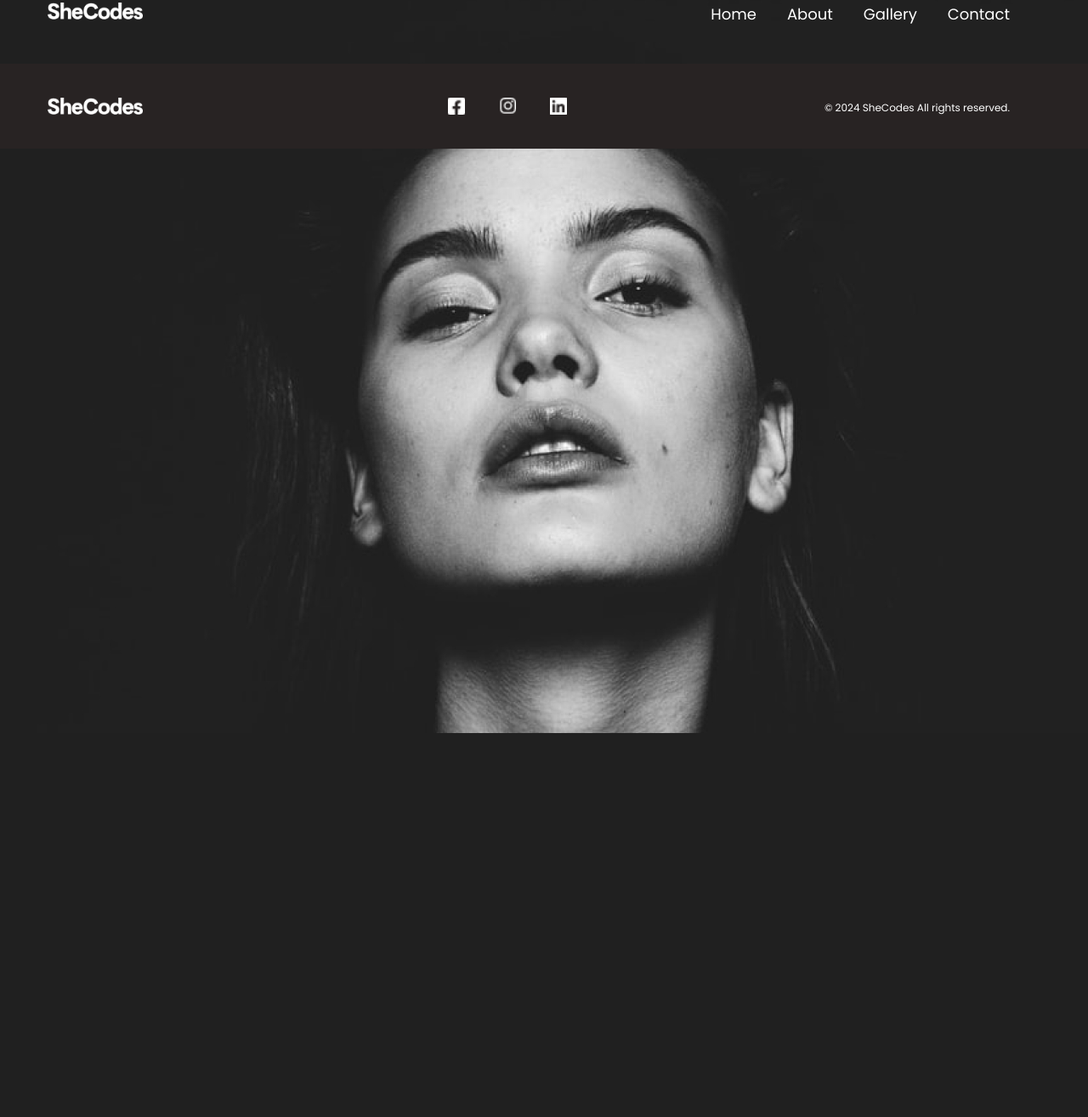
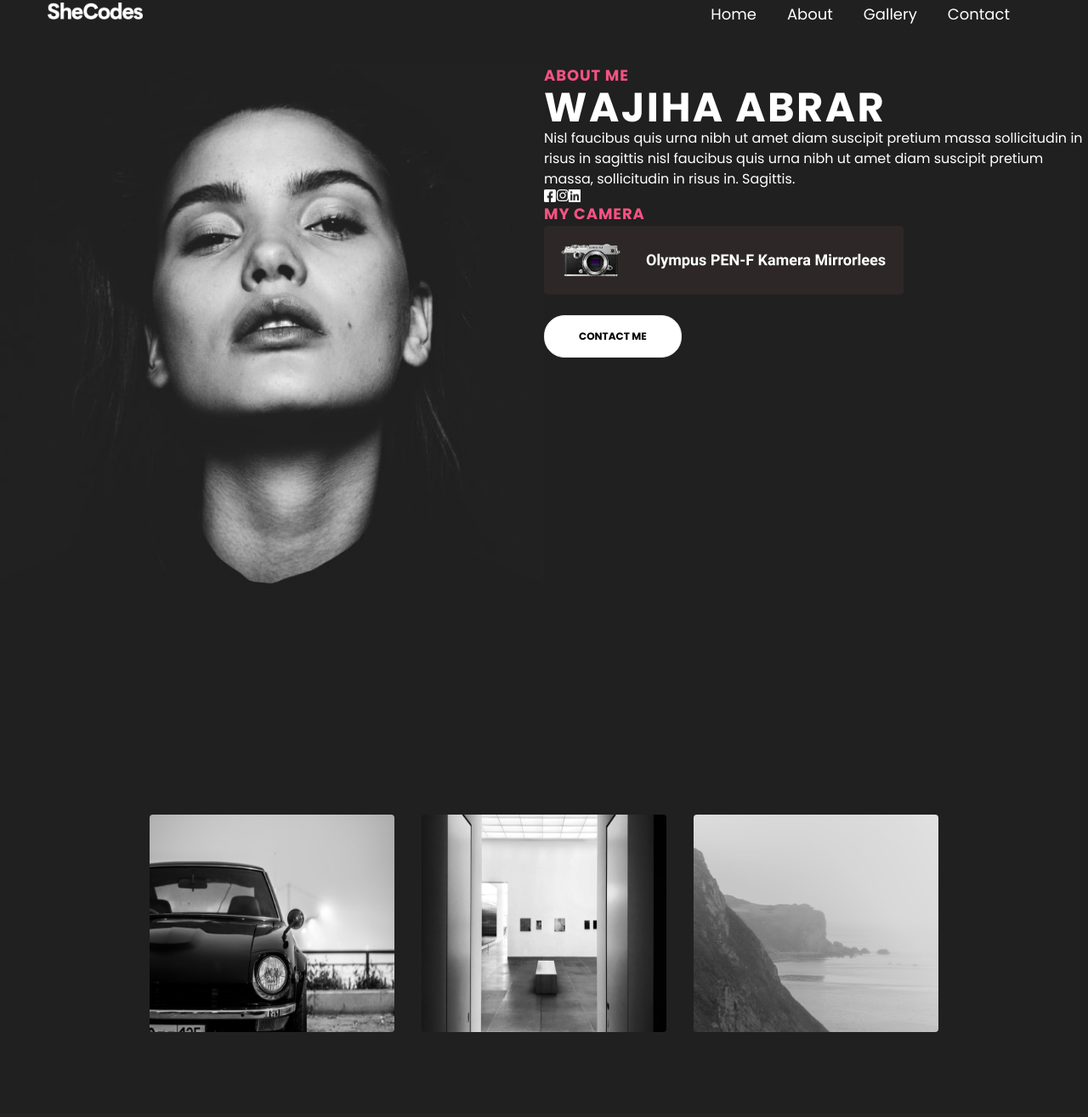
Before and after one commit to WajihaAbrar/Pixel-Perfect-Photography, a plain HTML site: page about.html in a window 1280 px wide. Shown: the part 45-1360 px from the top of the page at 85% size. Before the commit the page ends 908 px from the top, so only its background shows below. Drawn offline with nearby package versions, Linux system fonts and the light colour scheme.

Commit message:
Added the content and images in the about page.

```diff
--- a/about.html
+++ b/about.html
@@ -3,7 +3,7 @@
   <head>
     <meta charset="UTF-8" />
     <meta name="viewport" content="width=device-width, initial-scale=1.0" />
-    <title>Pixel Perfect Photography | Wajiha Abrar</title>
+    <title>Pixel Perfect Photography | About Me</title>
     <link rel="stylesheet" href="styles.css" />
     <link rel="preconnect" href="https://fonts.googleapis.com" />
     <link rel="preconnect" href="https://fonts.gstatic.com" crossorigin />
@@ -15,7 +15,7 @@
   </head>
   <body>
     <div class="container w-full">
-      <div class="hero-section bg-[url('/images/bg.jpg')] bg-center bg-cover">
+      <div class="hero-section">
         <nav
           class="navbar w-full h-20 lg:h-28 flex justify-between px-6 py-4 mt-2 lg:px-14 lg:py-10"
         >
@@ -28,7 +28,9 @@
             <li
               class="list-none inline-block pr-2 md:pr-4 lg:pr-7 text-xs sm:text-sm md:text-base lg:text-lg"
             >
-              <a href="index.html" class="no-underline pr-1 md:pr-2 text-white">Home</a>
+              <a href="index.html" class="no-underline pr-1 md:pr-2 text-white"
+                >Home</a
+              >
             </li>
             <li
               class="list-none inline-block pr-2 md:pr-4 lg:pr-7 text-xs sm:text:sm md:text-base lg:text-lg"
@@ -38,7 +40,9 @@
             <li
               class="list-none inline-block pr-2 md:pr-4 lg:pr-7 text-xs sm:text:sm md:text-base lg:text-lg"
             >
-              <a href="#" class="no-underline pr-1 md:pr-2 text-white"
+              <a
+                href="gallery.html"
+                class="no-underline pr-1 md:pr-2 text-white"
                 >Gallery</a
               >
             </li>
@@ -51,7 +55,62 @@
             </li>
           </ul>
         </nav>
-
+        <div class="profile-section grid lg:grid-rows-1 lg:grid-cols-2">
+          <div class="profile-image">
+            <img src="images/bg2.png" alt="Profile Photo" />
+          </div>
+          <div class="profile-description">
+            <h3 class="font-bold text-lg uppercase tracking-wider">About Me</h3>
+            <h1 class="font-bold text-5xl text-white tracking-wider">
+              WAJIHA ABRAR
+            </h1>
+            <p class="text-white">
+              Nisl faucibus quis urna nibh ut amet diam suscipit pretium massa
+              sollicitudin in risus in sagittis nisl faucibus quis urna nibh ut
+              amet diam suscipit pretium massa, sollicitudin in risus in.
+              Sagittis.
+            </p>
+            <div class="social-icons flex justify-items-start">
+              <img src="images/icon1.png" alt="Facebook Profile" />
+              <img src="images/icon2.png" alt="Instagram Profile" />
+              <img src="images/icon3.png" alt="Linkedin Profile" />
+            </div>
+            <h3 class="font-bold text-lg uppercase tracking-wider">
+              My Camera
+            </h3>
+            <div>
+              <img src="images/camera.png" alt="My Camera" />
+            </div>
+            <button
+              class="bg-white border text-black rounded-3xl text-xs font-bold py-4 px-10 my-6 hover:bg-violet-200 hover:border-violet-200 duration-300"
+            >
+              CONTACT ME
+            </button>
+          </div>
+        </div>
+      </div>
+      <div
+        class="grid lg:grid-rows-1 lg:grid-cols-3 gap-x-4 gap-y-4 lg:gap-x-8 lg:gap-y-8 py-20 px-24 lg:py-24 lg:px-28 max-w-6xl mx-auto my-0"
+      >
+        <div>
+          <img
+            src="images/Rectangle 107.png"
+            class="w-96 h-56 lg:w-80 lg:h-64 border-transparent rounded"
+          />
+        </div>
+        <div>
+          <img
+            src="images/Rectangle 108.png"
+            class="w-96 h-56 lg:w-80 lg:h-64 border-transparent rounded"
+          />
+        </div>
+        <div>
+          <img
+            src="images/Rectangle 109.png"
+            class="w-96 h-56 lg:w-80 lg:h-64 border-transparent rounded"
+          />
+        </div>
+      </div>
       <footer class="flex justify-between px-5 py-5 lg:px-14 lg:py-10">
         <img
           src="images/She Codes 1.png"
--- a/styles.css
+++ b/styles.css
@@ -5,6 +5,9 @@ body {
 .hero-section {
   height: 56.25rem;
 }
+h3 {
+  color: #f65282;
+}
 footer {
   background-color: #282323;
 }
```
Also changed, not shown: gallery.html (+9 -4 lines), index.html (+1 -1 lines), images/bg2.png (added), images/camera.png (added), images/icon1.png (added), images/icon2.png (added), images/icon3.png (added).
